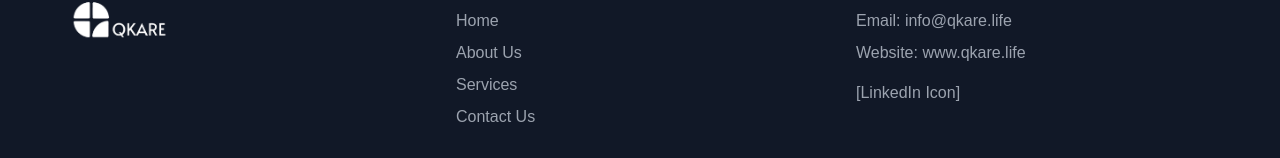
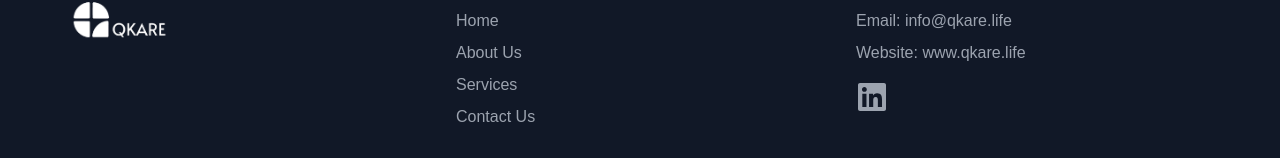
Before and after one commit to sha-jain/qkare, a Next.js app: page / in a window 1280 px wide. Shown: the part 2331-2489 px from the top of the page. Built offline with nearby package versions, Linux system fonts and the light colour scheme.

Commit message:
6th linkedin logo

```diff
--- a/src/components/H4Footer.tsx
+++ b/src/components/H4Footer.tsx
@@ -1,4 +1,6 @@
 import React from 'react';
+import { FaLinkedin } from "react-icons/fa";
+import Link from 'next/link';
 
 const Footer = () => {
   return (
@@ -39,7 +41,7 @@ const Footer = () => {
             </li>
           </ul>
           <div className="mt-4 flex space-x-4 justify-center md:justify-start">
-            <a href="#" className="text-gray-400 hover:text-white">[LinkedIn Icon]</a>
+            <Link href="#" className="text-gray-400 hover:text-white"> <FaLinkedin className ="h-8 w-8"/></Link>
           </div>
         </div>
 
```
Also changed, not shown: package.json (+10 -6 lines), public/linkedin_icon.png (added), 1 other file (tests, documents, lock files or other folders).
